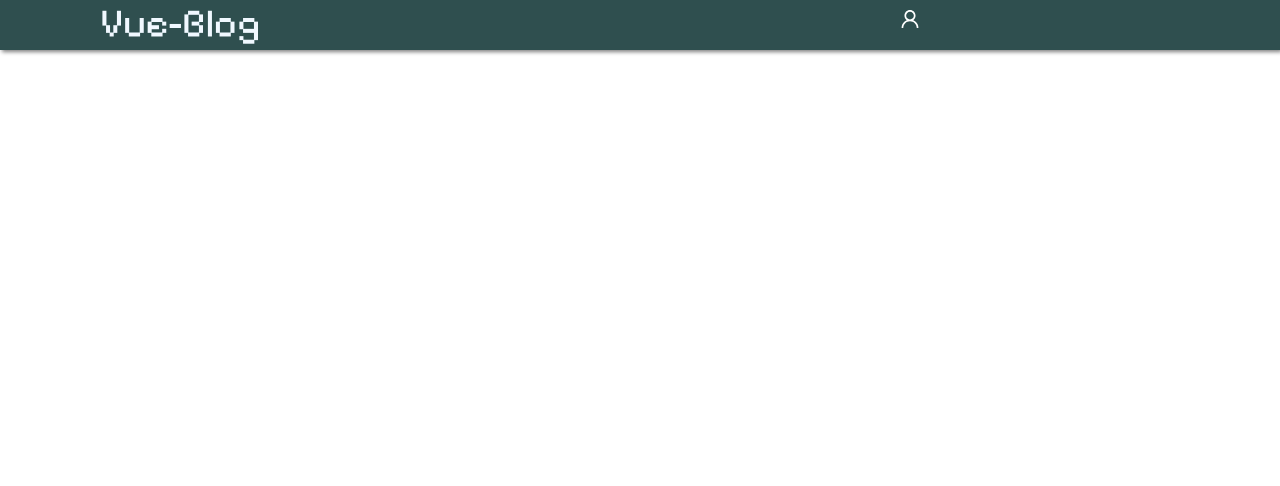
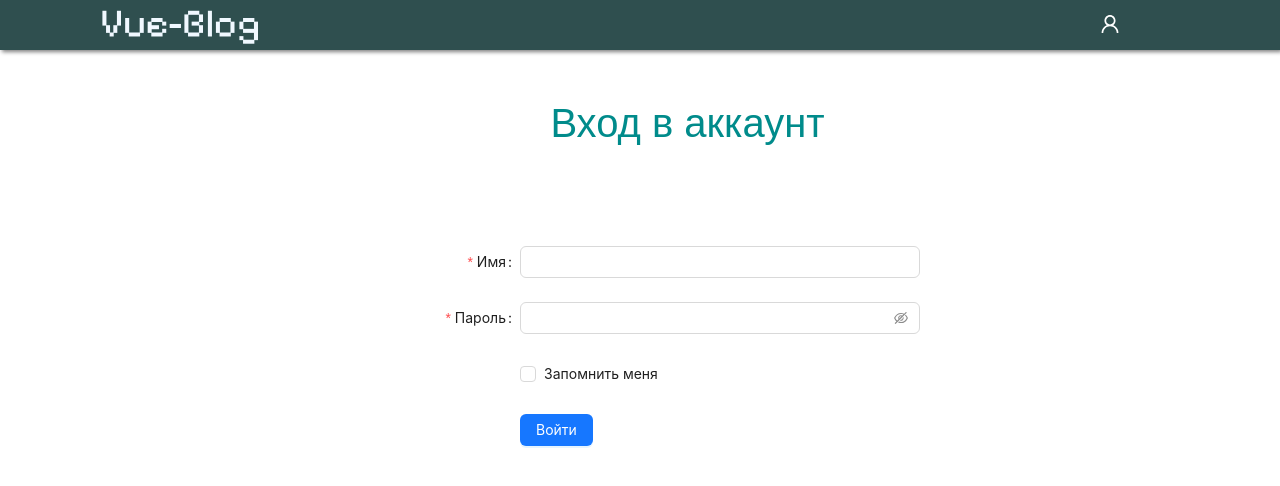
Before and after one commit to AntonBodyk/VUE-BLOG, a Vue app: page /#/sign in a window 1280 px wide. Before the commit this address had no page. Shown: the top 486 px of the page. Built offline with nearby package versions, Linux system fonts and the light colour scheme.

Commit message:
add registration forms,routes and fixed styles

```diff
--- a/package.json
+++ b/package.json
@@ -10,6 +10,7 @@
     "ant-design-vue": "^4.0.3",
     "axios": "^1.5.1",
     "core-js": "^3.8.3",
+    "moment": "^2.29.4",
     "scss": "^0.2.4",
     "vue": "^3.2.13",
     "vue-router": "^4.0.3"
--- a/src/components/PostForm.vue
+++ b/src/components/PostForm.vue
@@ -3,8 +3,8 @@
         <h3>Создать пост</h3>
         <input v-model="post.title" type="text" class="input" placeholder="Название" >
         <input v-model="post.body" type="text" class="input" placeholder="Описание" >
-        <input v-model="post.category" type="text" class="input" placeholder="Категория" >
-        <button class="btn" type="submit">Добавить пост</button>
+        <input v-model="post.category" type="text" class="input" placeholder="Категория">
+        <button class="btn" type="submit" style="background: darkcyan; color: white; margin: 30px 0 0 30%; width: 200px; height: 50px;">Добавить пост</button>
     </form>
 </template>
 
@@ -44,9 +44,9 @@ h3{
     margin-top: 20px;
 }
 .input {
-    width: 100%;
+    /* width: 100%; */
     padding: 16px 16px 16px 60px;
-    margin-top: 20px;
+    margin: 20px 0 0 15%;
     font-size: 24px;
     line-height: 1.4em;
     font-family: inherit;
@@ -66,7 +66,13 @@ h3{
     color: #e6e6e6;
 }
 .btn{
-    margin-top: 20px;
-    align-self: flex-start;
+    background: darkcyan;
+    color: white;
+    margin: 30px 0 0 30%;
+    width: 200px;
+    height: 50px;
+    border: none;
+    border-radius: 10px;
+    cursor: pointer;
 }
 </style>
--- a/src/components/PostsList.vue
+++ b/src/components/PostsList.vue
@@ -1,14 +1,18 @@
 <template>
     <div v-if="posts.length > 0">
         <h3>Список постов</h3>
-        <create-new-post v-model:show="modalVisible">
+        <create-new-post v-model:open="modalVisible">
             <post-form @create="addPost" :hideModal="hideModal"></post-form>
         </create-new-post>
         <a-space>
-            <a-button class="new-post" @click="showModalCreate">Создать пост</a-button>
+            <a-button class="new-post" @click="showModalCreate" style="width: 150px; height: 40px;">Создать пост</a-button>
         </a-space>
         <div class="post" v-for="post in pagedPosts" :key="post.id">
+            <div @click="$router.push(`/${post.id}`)">
                 <h2 class="post-title">{{ post.title }}</h2>
+                <div class="post-create-date">
+                Дата создания поста: {{ formattedDate(post.created_at) }}
+                </div>
                     <div class="post-body">
                     <p>{{ post.body }}</p>
                 </div>
@@ -25,11 +29,12 @@
                         <DislikeOutlined class="dislike"/>
                         <span>0</span>
                     </div>
+                </div>
+            </div>
             <div class="post-delete">
                 <a-space warp>
                     <a-button class="delete" @click="removePost(post.id)" danger>Удалить пост</a-button>
                 </a-space>
-                </div>
             </div>
         </div>
         <a-pagination class="pagination" :current="currentPage" :total="totalPosts"  :defaultPageSize="pageSize" @change="handlePageChange"  show-less-items/>
@@ -44,7 +49,7 @@
 import { instance } from "../axios/axiosInstance";
 import PostForm from './PostForm.vue';
 import CreateNewPost from '@/components/UI/CreateNewPost.vue';
-import { ref } from 'vue';
+import moment from 'moment';
 import {LikeOutlined, DislikeOutlined, CommentOutlined} from '@ant-design/icons-vue';
 
 export default{
@@ -55,6 +60,7 @@ export default{
         return{
             modalVisible: false,
             posts: [],
+            dateArray: [],
             pageSize: 10,
             currentPage: 1,
             totalPosts: 0
@@ -114,6 +120,9 @@ export default{
         handlePageChange(page) {
             this.currentPage = page;
         },
+        formattedDate(created_at){
+            return moment(created_at).format("MMMM Do YYYY, h:mm:ss");
+        }
     },
     computed:{
         // Calculate the starting index for the current page
@@ -134,7 +143,7 @@ export default{
 <style scoped>
 .error{
     font-size: 30px;
-    margin: 30px 0 0 100px;
+    margin: 25px 0 0 100px;
 }
 h3{
     font-size: 40px;
@@ -157,6 +166,7 @@ h3{
     background-color: white;
     border-radius: 10px;
     margin: 20px 0 0 100px;
+    cursor: pointer;
 }
 .post-body{
     padding-left: 20px;
@@ -195,10 +205,17 @@ h3{
     /* text-decoration: none; */
 }
 .post-delete{
-    margin: 0 0 10px 60%;
+    margin: -25px 0 0px 75%;
+    padding-bottom: 10px;
 }
 .pagination{
     margin: 30px 0 0 100px;
 }
 
+.post-create-date{
+    margin: 10px 0 10px 20px;
+    font-size: 15px;
+    color: cadetblue;
+}
+
 </style>
--- /dev/null
+++ b/src/components/Sidebar.vue
@@ -0,0 +1,25 @@
+<template>
+    <div class="sidebar">
+        <h1>Лучшие посты</h1>
+    </div>
+</template>
+
+<script>
+export default {
+
+}
+</script>
+
+<style scoped>
+.sidebar{
+    margin: 195px 0 0 150px;
+    width: 400px;
+    height: 700px;
+    background-color: white;
+    border-radius: 10px;
+}
+h1{
+    padding: 30px 0 0 100px;
+    color:darkslategray;
+}
+</style>
--- a/src/components/UI/CreateNewPost.vue
+++ b/src/components/UI/CreateNewPost.vue
@@ -1,25 +1,37 @@
 <template>
-    <div class="modal-create" v-if="show" @click.stop="hideModal">
+    <!-- <div class="modal-create" v-if="show" @click.stop="hideModal">
         <div @click.stop class="modal-content">
             <div @click="hideModal" class="modal__close">&times;</div>
             <slot></slot>
         </div>
-    </div>
+    </div> -->
+
+        <a-modal v-model:open="open">
+            <slot></slot>
+            <template #footer>
+
+            </template>
+        </a-modal>
 
 </template>
 
 <script>
 export default{
-    props:{
-        show:{
-            type: Boolean,
-            default: false
+    // props:{
+    //     open:{
+    //         type: Boolean,
+    //         default: false
+    //     }
+    // },
+    data(){
+        return{
+            open: false
         }
     },
     methods:{
-        hideModal(){
-            this.$emit('update:show', false);
-        }
+        // hideModal(){
+        //     this.$emit('update:show', false);
+        // }
     }
 }
 </script>
--- a/src/components/UI/Navbar.vue
+++ b/src/components/UI/Navbar.vue
@@ -4,8 +4,14 @@
             <p>Vue-Blog</p>
         </div>
         <div class="navbar-btns">
-            <UserOutlined class="user"/>
+            <UserOutlined class="user" @click="showModal"/>
         </div>
+        <a-modal v-model:open="open" class="registration" :width="modalWidth" :height="modalHeight">
+            <template #footer>
+                <a-button style="background: darkcyan; color: white;" class="sign-in" @click="$router.push('/sign'), removeModal()">Войти</a-button>
+                <a-button class="sign-up" @click="$router.push('/registration'), removeModal()">Регистрация</a-button>
+            </template>
+        </a-modal>
     </div>
 </template>
 
@@ -14,6 +20,20 @@ import {UserOutlined} from '@ant-design/icons-vue';
 export default{
     components:{
         UserOutlined
+    },
+    data(){
+        return{
+            open: false,
+            modalWidth: "250px"
+        }
+    },
+    methods:{
+        showModal(){
+            this.open = true;
+        },
+        removeModal(){
+            this.open = false;
+        }
     }
 }
 </script>
@@ -21,7 +41,7 @@ export default{
 <style scoped>
 
 .navbar{
-    height: 50px;
+    max-height: 50px;
     background-color: darkslategray;
     box-shadow: 2px 2px 4px grey;
     display: flex;
@@ -42,5 +62,10 @@ export default{
     font-size: 20px;
     color: white;
     cursor: pointer;
+    padding: 5px 0 0 200px;
 }
+.sign-in{
+    margin-top: 20px;
+}
+
 </style>
--- a/src/pages/MainPage.vue
+++ b/src/pages/MainPage.vue
@@ -1,22 +1,24 @@
 <template>
     <div class="main">
         <posts-list></posts-list>
+        <sidebar></sidebar>
     </div>
 </template>
 
 <script>
 import PostsList from '@/components/PostsList.vue';
+import Sidebar from "@/components/Sidebar.vue";
 export default{
     components:{
-        PostsList
+        PostsList, Sidebar
     }
 }
 </script>
 
 <style>
-.main{
-    background-color: aliceblue;
-    margin-top: -25px;
-}
+    .main{
+        background-color: aliceblue;
+        display: flex;
+    }
 
 </style>
--- /dev/null
+++ b/src/pages/PostPage.vue
@@ -0,0 +1,11 @@
+<template>
+    <h1>Страница поста: {{ $route.params.id }}</h1>
+</template>
+
+<script>
+
+</script>
+
+<style>
+
+</style>
--- /dev/null
+++ b/src/pages/RegistrationPage.vue
@@ -0,0 +1,66 @@
+<template>
+    <div>
+        <h1 class="registration">Регистрация пользователя</h1>
+        <a-form
+            :model="this.FormState"
+            name="basic"
+            :label-col="{ span: 8 }"
+            :wrapper-col="{ span: 16 }"
+            autocomplete="off"
+            style="width: 600px; margin: 100px 0 0 25%;"
+            >
+            <a-form-item
+                label="Имя"
+                name="username"
+                :rules="[{ required: true, message: 'Please input your username!' }]"
+                >
+                <a-input v-model:value="this.FormState.username" />
+            </a-form-item>
+
+            <a-form-item :name="['user', 'email']" label="Email" :rules="[{ type: 'email' }]">
+                <a-input v-model:value="this.FormState.email" />
+            </a-form-item>
+
+            <a-form-item
+                label="Пароль"
+                name="password"
+                :rules="[{ required: true, message: 'Please input your password!' }]"
+                >
+                <a-input-password v-model:value="this.FormState.password" />
+            </a-form-item>
+
+            <a-form-item has-feedback label="Confirm" name="checkPass">
+                <a-input v-model:value="this.FormState.checkPass" type="password" autocomplete="off" />
+            </a-form-item>
+
+            <a-form-item :wrapper-col="{ offset: 8, span: 16 }">
+                <a-button type="primary" html-type="submit">Войти</a-button>
+            </a-form-item>
+        </a-form>
+    </div>
+</template>
+
+<script>
+export default{
+    data(){
+        return{
+            FormState: {
+                username: '',
+                email: '',
+                password: '',
+                checkPass: '',
+                remember: false
+            }
+        }
+    }
+}
+</script>
+
+<style scoped>
+    h1{
+        margin-top: 50px;
+        margin-left: 34%;
+        font-size: 40px;
+        color: darkcyan;
+    }
+</style>
--- /dev/null
+++ b/src/pages/SignPage.vue
@@ -0,0 +1,60 @@
+<template>
+    <div>
+        <h1 class="sign">Вход в аккаунт</h1>
+        <a-form
+            :model="this.FormState"
+            name="basic"
+            :label-col="{ span: 8 }"
+            :wrapper-col="{ span: 16 }"
+            autocomplete="off"
+            style="width: 600px; margin: 100px 0 0 25%;"
+            >
+            <a-form-item
+                label="Имя"
+                name="username"
+                :rules="[{ required: true, message: 'Please input your username!' }]"
+                >
+                <a-input v-model:value="this.FormState.username" />
+            </a-form-item>
+
+            <a-form-item
+                label="Пароль"
+                name="password"
+                :rules="[{ required: true, message: 'Please input your password!' }]"
+                >
+                <a-input-password v-model:value="this.FormState.password" />
+            </a-form-item>
+
+            <a-form-item name="remember" :wrapper-col="{ offset: 8, span: 16 }">
+                <a-checkbox v-model:checked="this.FormState.remember">Запомнить меня</a-checkbox>
+            </a-form-item>
+
+            <a-form-item :wrapper-col="{ offset: 8, span: 16 }">
+                <a-button type="primary" html-type="submit">Войти</a-button>
+            </a-form-item>
+        </a-form>
+    </div>
+
+</template>
+
+<script>
+export default {
+    data(){
+        return{
+            FormState: {
+                username: '',
+                password: '',
+                remember: false
+            }
+        }
+    }
+}
+</script>
+
+<style scoped>
+    h1{
+        margin: 50px 0 0 43%;
+        font-size: 40px;
+        color: darkcyan;
+    }
+</style>
```
Also changed, not shown: src/routes/router.js (+16 -1 lines), 1 other file (tests, documents, lock files or other folders). Lines whose indentation alone changed are shown as unchanged.
